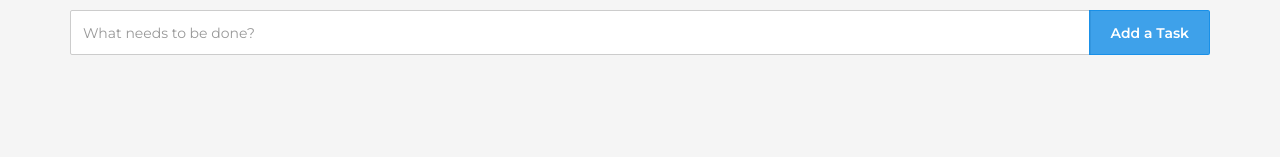
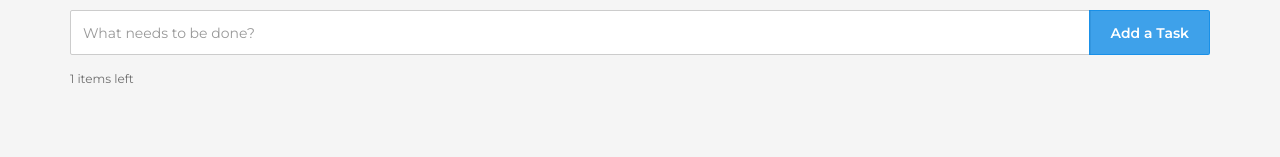
Before and after one commit to avinash-bhingardive/simple-todo-app, a React (Create React App) app: page / in a window 1280 px wide. Shown: the part 143-300 px from the top of the page. Built offline with nearby package versions, Linux system fonts and the light colour scheme.

Commit message:
added LeftCounter component to show count of incompleted tasks

```diff
--- a/src/App.css
+++ b/src/App.css
@@ -199,3 +199,9 @@ a:hover {
 .delete:hover:before {
   background-color: rgb(210, 0, 12, 0.9);
 }
+
+.left-counter{
+  display: block;
+  font-size: 12px;
+  color: rgb(110, 110, 110);
+}
--- /dev/null
+++ b/src/components/LeftCount.jsx
@@ -0,0 +1,18 @@
+import React from "react";
+
+const LeftCount = (props) => {
+  let { tasks } = props;
+
+  // Get the number of incompleted tasks
+  let remaining_tasks = tasks.filter((task) => task.completed !== true).length;
+
+  if (tasks.length === 0) {
+    return null;
+  } else if (remaining_tasks === 0) {
+    return <span className="left-counter">All done!</span>;
+  } else {
+    return <span className="left-counter">{remaining_tasks} items left</span>;
+  }
+};
+
+export default LeftCount;
--- a/src/components/Todo.jsx
+++ b/src/components/Todo.jsx
@@ -1,6 +1,7 @@
 import React, { Component } from "react";
 import TodoList from "./TodoList";
 import AddTask from "./AddTask";
+import LeftCount from "./LeftCount";
 class Todo extends Component {
   state = {
     text: "",
@@ -30,6 +31,9 @@ class Todo extends Component {
             text={text}
           />
         </div>
+        <div className="col-xs-12">
+          <LeftCount tasks={tasks} />
+        </div>
       </div>
     );
   }
@@ -42,7 +46,7 @@ class Todo extends Component {
 
     // Create a new task
     const newTask = {
-      id: Math.floor(Date.now() / 1000),
+      id: Math.floor(Date.now() / 1),
       text: this.state.text,
       completed: false,
     };
```
